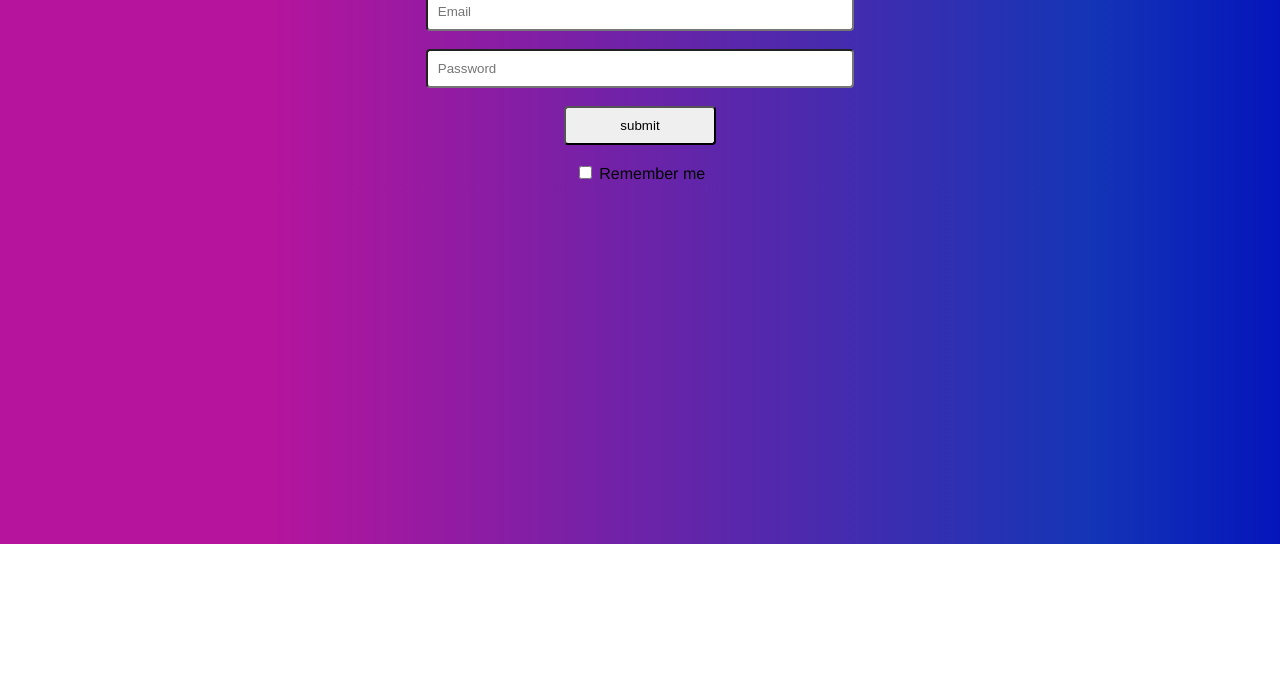
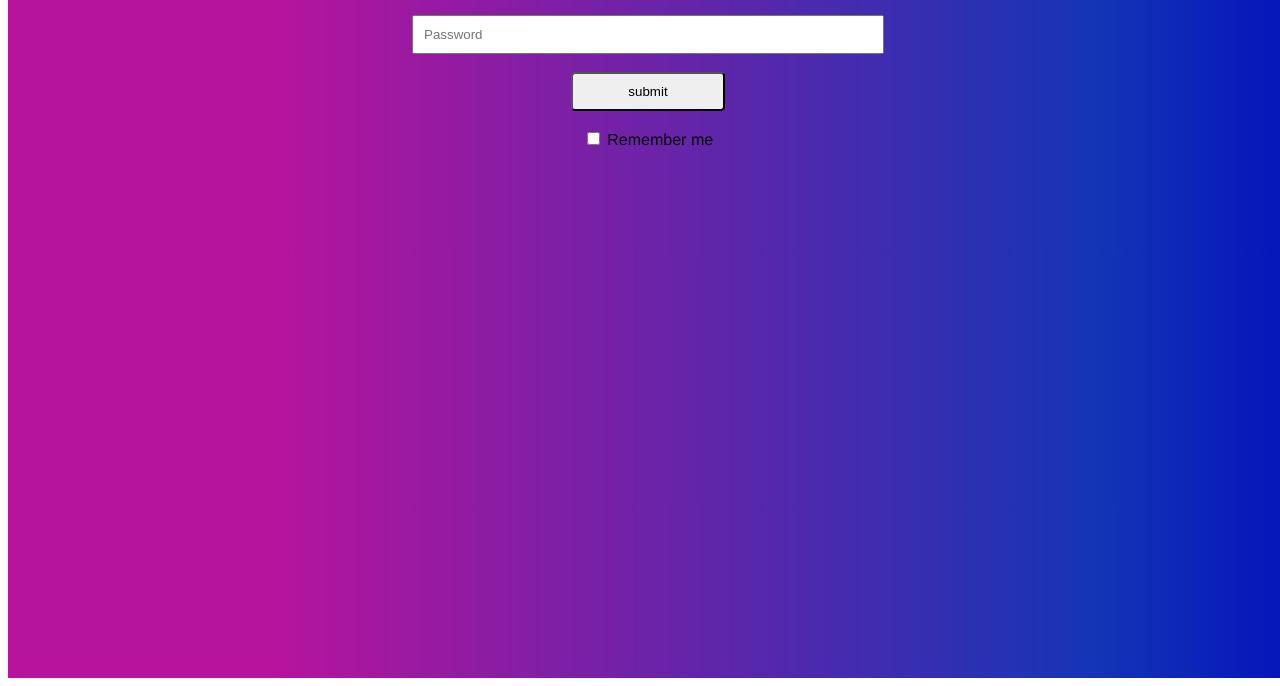
Before and after one commit to SeekNDDestroy/ISA-website, a plain HTML site: page login.html in a window 1280 px wide. Shown: the part 256-942 px from the top of the page. Before the commit the page ends 800 px from the top, so only its background shows below. Drawn offline with Linux system fonts and the light colour scheme.

Commit message:
fixed the login page

```diff
--- a/login.html
+++ b/login.html
@@ -4,45 +4,41 @@
   <head>
     <meta charset="utf-8">
     <title>Login</title>
-
     <style>
-      .main{
-        text-align: center;
-        margin-top: 15%;
-        margin-right: 10%;
-        margin-left: 10%;
-        font-family: Helvetica, sans-serif;
-      }
-
+      .fit
 {
-        height: 10%;
-      }
-
-      .bg{
+  padding-top: 10%;
+  height: 100vh;
+  width: 100vw;
   background: rgb(182,20,157);
   background: linear-gradient(90deg, rgba(182,20,157,1) 21%, rgba(20,53,182,1) 85%, rgba(5,21,187,1) 100%, rgba(187,33,119,1) 100%);
 }
 
 .log-in{
-        width: 40%;
+        width: 35%;
+        padding: 10px;
+      }
+
+
+      .log-but{
+        width: 12%;
         border-radius: 4px;
         padding: 10px;
       }
 
-      .log-but{
-        width: 15%;
-        border-radius: 4px;
-        padding: 10px;
+  .main{
+        text-align: center;
+        font-family: Helvetica, sans-serif;
       }
-
-      </style>
 
 
 
+    </style>
   </head>
 
 
-<body class = "bg">
+    <body>
+      <div class = "fit">
         <div class = "main">
         <h1>Login</h1>
 
@@ -56,7 +52,7 @@
         <br>
         <br>
 
-  <div >
+
           <input type ="checkbox">
           <label>Remember me</label>
 
@@ -66,21 +62,10 @@
 
 
 
+
     </body>
 
 
 
 
-
-
-
-
-
-
-
-
-
-
-
-
 </html>
```
Lines whose indentation alone changed are shown as unchanged.
